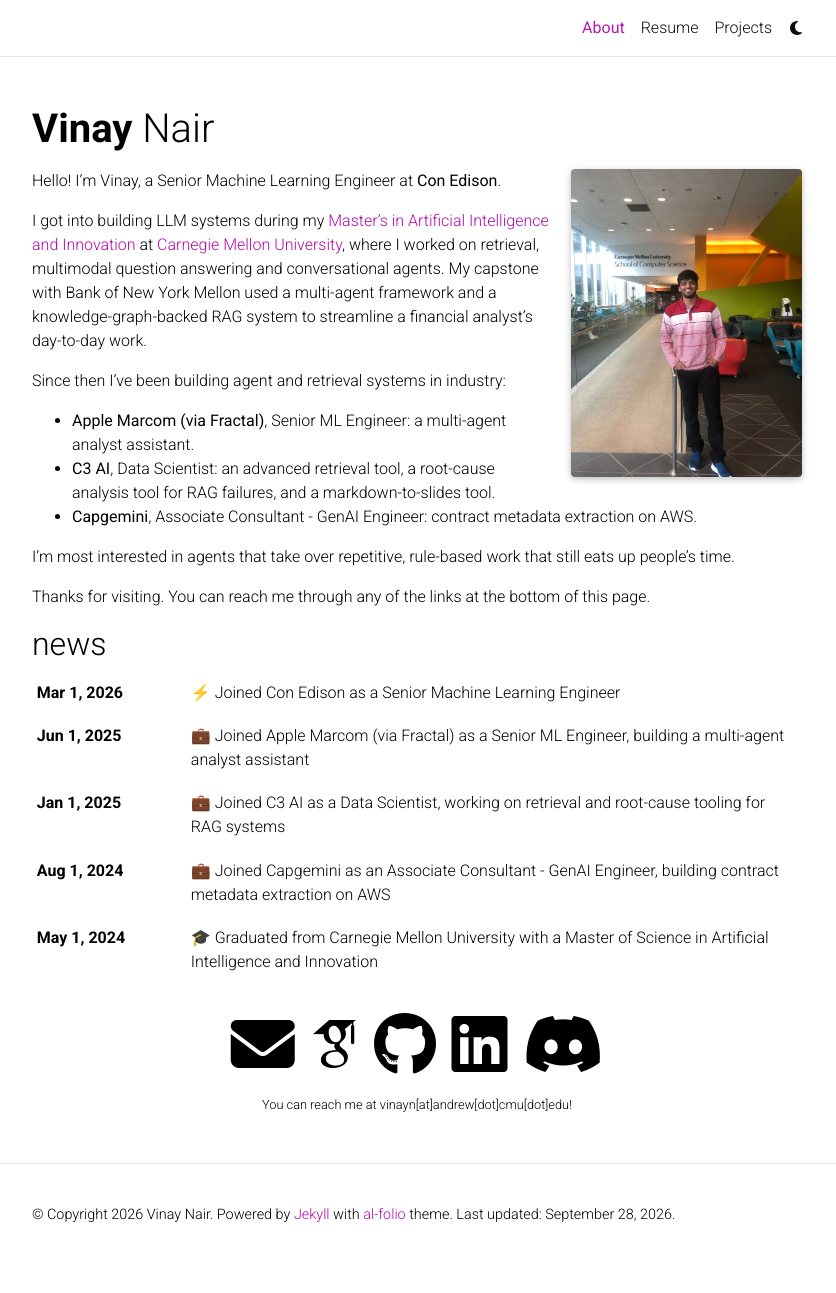
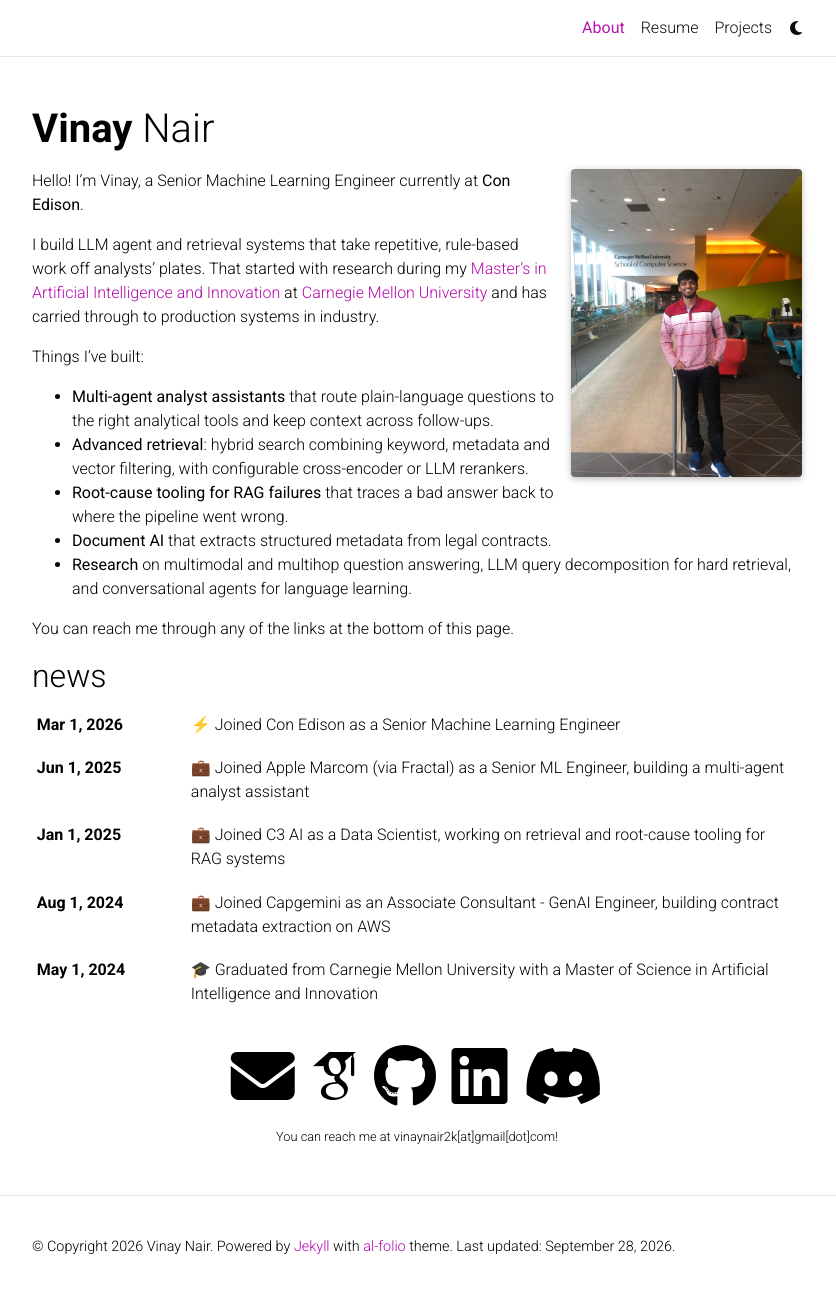
Before and after one commit to vinwizardtoo/vinwizardtoo.github.io, a Jekyll site: the page built from _pages/about.md, in a window 1280 px wide and 1297 px high. Shown: the top 1293 px of the window, without its empty margins (223-1059 px from the left). Built offline with Jekyll 4.4.1, drawn with Linux system fonts in a browser that asks for light colours; full-size pictures stand in for the smaller copies a plugin makes; some web fonts are replaced; comment, search, counter and statistics services are not loaded; a style sheet for code colours, icons or effects is not loaded.

Commit message:
Switch contact email to vinaynair2k@gmail.com; rewrite About intro around experience and what's been built

```diff
--- a/_config.yml
+++ b/_config.yml
@@ -6,7 +6,7 @@
 first_name: Vinay
 # middle_name: Premchandran
 last_name: Nair
-email: vinaynair@cmu.edu
+email: vinaynair2k@gmail.com
 description: > # the ">" symbol means to ignore newlines until "footer_text:"
   Vinay Nair, machine learning engineer building LLM agent and retrieval systems.
 footer_text: >
@@ -103,8 +103,8 @@
 zotero_username: # your zotero username
 wechat_qr: # filename of your wechat qr-code saved as an image (e.g., wechat-qr.png if saved to assets/img/wechat-qr.png)
 
-contact_note: > #You can reach me at vinayn-at-andrew-dot-cmu-dot-edu
-  You can reach me at vinayn[at]andrew[dot]cmu[dot]edu!
+contact_note: >
+  You can reach me at vinaynair2k[at]gmail[dot]com!
 
 # -----------------------------------------------------------------------------
 # Analytics and search engine verification
--- a/_pages/about.md
+++ b/_pages/about.md
@@ -16,16 +16,16 @@
 social: true  # includes social icons at the bottom of the page
 ---
 
-Hello! I'm Vinay, a Senior Machine Learning Engineer at <b>Con Edison</b>.
+Hello! I'm Vinay, a Senior Machine Learning Engineer currently at <b>Con Edison</b>.
 
-I got into building LLM systems during my <a href='https://msaii.cs.cmu.edu/'>Master's in Artificial Intelligence and Innovation</a> at <a href='https://www.cmu.edu'>Carnegie Mellon University</a>, where I worked on retrieval, multimodal question answering and conversational agents. My capstone with Bank of New York Mellon used a multi-agent framework and a knowledge-graph-backed RAG system to streamline a financial analyst's day-to-day work.
+I build LLM agent and retrieval systems that take repetitive, rule-based work off analysts' plates. That started with research during my <a href='https://msaii.cs.cmu.edu/'>Master's in Artificial Intelligence and Innovation</a> at <a href='https://www.cmu.edu'>Carnegie Mellon University</a> and has carried through to production systems in industry.
 
-Since then I've been building agent and retrieval systems in industry:
+Things I've built:
 
-- <b>Apple Marcom (via Fractal)</b>, Senior ML Engineer: a multi-agent analyst assistant.
-- <b>C3 AI</b>, Data Scientist: an advanced retrieval tool, a root-cause analysis tool for RAG failures, and a markdown-to-slides tool.
-- <b>Capgemini</b>, Associate Consultant - GenAI Engineer: contract metadata extraction on AWS.
+- <b>Multi-agent analyst assistants</b> that route plain-language questions to the right analytical tools and keep context across follow-ups.
+- <b>Advanced retrieval</b>: hybrid search combining keyword, metadata and vector filtering, with configurable cross-encoder or LLM rerankers.
+- <b>Root-cause tooling for RAG failures</b> that traces a bad answer back to where the pipeline went wrong.
+- <b>Document AI</b> that extracts structured metadata from legal contracts.
+- <b>Research</b> on multimodal and multihop question answering, LLM query decomposition for hard retrieval, and conversational agents for language learning.
 
-I'm most interested in agents that take over repetitive, rule-based work that still eats up people's time.
-
-Thanks for visiting. You can reach me through any of the links at the bottom of this page.
+You can reach me through any of the links at the bottom of this page.
```
